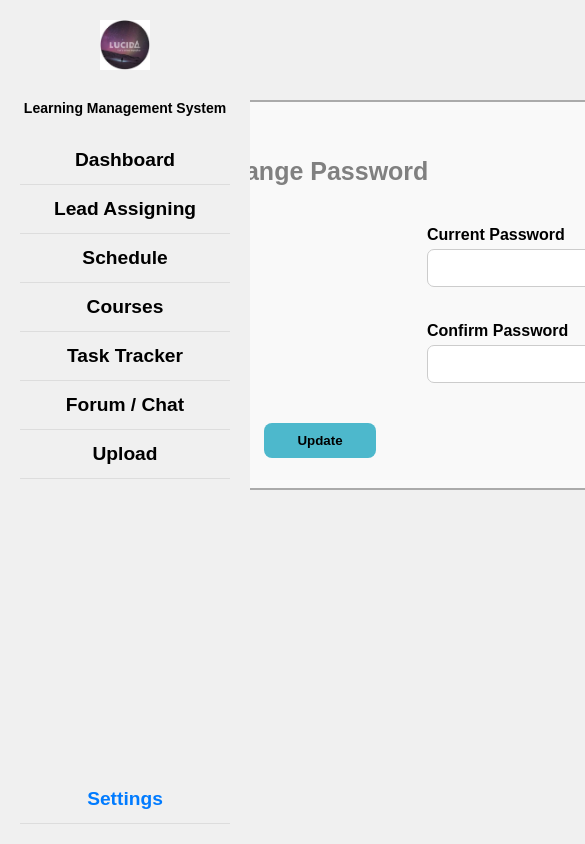
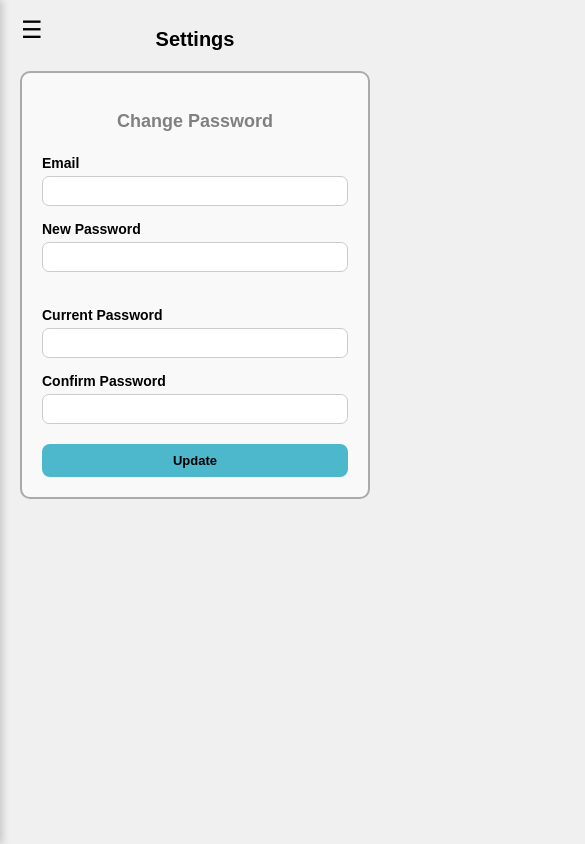
Before and after one commit to subhashini-git123/lms-project, a React (Create React App) app: page /settings in a window 390 px wide. Shown: the top 844 px of the page, 585 px wide, since content can reach past the window. Built offline with nearby package versions, Linux system fonts and the light colour scheme.

Commit message:
FEAT: Settings page is updated

```diff
--- a/src/pages/Setting.css
+++ b/src/pages/Setting.css
@@ -77,3 +77,113 @@
 .update-btn:hover {
   background-color: #3aaabf;
 }
+/* Sidebar wrapper and hamburger styling */
+.hamburger-btn {
+  display: none;
+  font-size: 24px;
+  position: absolute;
+  top: 15px;
+  left: 15px;
+  background: none;
+  border: none;
+  cursor: pointer;
+  z-index: 1000;
+}
+
+.sidebar-wrapper {
+  transition: transform 0.3s ease-in-out;
+}
+
+/* Responsive Styles */
+@media (max-width: 575px) {
+  .hamburger-btn {
+    display: block;
+  }
+.form-left label,
+.form-right label {
+  margin-bottom: 5px;
+  font-size: 14px;
+}
+  .sidebar-wrapper {
+    position: fixed;
+    top: 0;
+    left: 0;
+    height: 100%;
+    background-color: white;
+    width: 250px;
+    transform: translateX(-100%);
+    z-index: 999;
+    box-shadow: 2px 0 8px rgba(0, 0, 0, 0.2);
+  }
+
+  .sidebar-wrapper.open {
+    transform: translateX(0);
+  }
+
+  .settings-page-div {
+    margin-left: 0;
+    padding: 20px;
+  }
+
+  .form-group {
+    flex-direction: column;
+    gap: 0;
+    margin-left: 0;
+  }
+
+  .form-left input,
+  .form-right input {
+    width: 100%;
+  }
+
+  .settings-title {
+    margin-right: 0;
+    text-align: center;
+  }
+
+  .change-password-form {
+    width: 100%;
+    margin-left: 0;
+  }
+
+  .settings-page-div {
+    margin-left: 0;
+    padding-top: 20px;
+  }
+
+  .settings-title {
+    font-size: 20px;
+    /* margin-right: 0;
+    text-align: center; */
+  }
+
+  .change-password-form {
+    width: 100%;
+    /* margin-left: 0; */
+    padding: 20px;
+  }
+
+  .form-title {
+    font-size: 18px;
+    margin-bottom: 8px;
+  }
+
+  .form-group {
+    flex-direction: column;
+    gap: 20px;
+    margin-left: 0;
+  }
+
+  .form-left input,
+  .form-right input {
+    width: 100%;
+    padding: 14px 12px;
+    margin-bottom: 0;
+  }
+
+  .update-btn {
+    width: 100%;
+    padding: 9px;
+    font-size: 13px;
+  }
+}
--- a/src/pages/Setting.js
+++ b/src/pages/Setting.js
@@ -1,3 +1,117 @@
+// import React, { useState } from "react";
+// import "./Setting.css";
+// import Sidebar from "../components/Sidebar";
+
+// const Setting = () => {
+//   const [formData, setFormData] = useState({
+//     email: "",
+//     currentPassword: "",
+//     newPassword: "",
+//     confirmPassword: "",
+//   });
+
+//   const [message, setMessage] = useState("");
+//   const [error, setError] = useState("");
+
+//   const handleChange = (e) => {
+//     setFormData({ ...formData, [e.target.name]: e.target.value });
+//     setError("");
+//     setMessage("");
+//   };
+
+//   const validateEmail = (email) => {
+//     const regex = /^[^\s@]+@[^\s@]+\.[^\s@]+$/;
+//     return regex.test(email);
+//   };
+
+//   const handleSubmit = (e) => {
+//     e.preventDefault();
+
+//     const { email, currentPassword, newPassword, confirmPassword } = formData;
+
+//     if (!email || !currentPassword || !newPassword || !confirmPassword) {
+//       setError("Please fill in all fields.");
+//       return;
+//     }
+
+//     if (!validateEmail(email)) {
+//       setError("Please enter a valid email address.");
+//       return;
+//     }
+
+//     if (newPassword !== confirmPassword) {
+//       setError("New password and confirm password do not match.");
+//       return;
+//     }
+
+//     // Success
+//     setMessage("Password updated successfully!");
+//     setError("");
+//     console.log("Password update form submitted:", formData);
+//     // Optionally reset form
+//     setFormData({
+//       email: "",
+//       currentPassword: "",
+//       newPassword: "",
+//       confirmPassword: "",
+//     });
+//   };
+
+//   return (
+//     <div className="settings-container">
+//         <Sidebar/>
+//     <div className="settings-page-div">
+//       <h2 className="settings-title">Settings</h2>
+//       <form className="change-password-form" onSubmit={handleSubmit}>
+//         <h3 className="form-title">Change Password</h3>
+
+//         {error && <p className="error-text">{error}</p>}
+//         {message && <p className="success-text">{message}</p>}
+
+//         <div className="form-group">
+//           <div className="form-left">
+//             <label>Email</label>
+//             <input
+//               type="email"
+//               name="email"
+//               value={formData.email}
+//               onChange={handleChange}
+//             />
+//             <label>New Password</label>
+//             <input
+//               type="password"
+//               name="newPassword"
+//               value={formData.newPassword}
+//               onChange={handleChange}
+//             />
+//           </div>
+//           <div className="form-right">
+//             <label>Current Password</label>
+//             <input
+//               type="password"
+//               name="currentPassword"
+//               value={formData.currentPassword}
+//               onChange={handleChange}
+//             />
+//             <label>Confirm Password</label>
+//             <input
+//               type="password"
+//               name="confirmPassword"
+//               value={formData.confirmPassword}
+//               onChange={handleChange}
+//             />
+//           </div>
+//         </div>
+//         <button type="submit" className="update-btn">
+//           Update
+//         </button>
+//       </form>
+//     </div>
+//     </div>
+//   );
+// };
+
+// export default Setting;
 import React, { useState } from "react";
 import "./Setting.css";
 import Sidebar from "../components/Sidebar";
@@ -12,6 +126,7 @@ const Setting = () => {
 
   const [message, setMessage] = useState("");
   const [error, setError] = useState("");
+  const [sidebarOpen, setSidebarOpen] = useState(false); // toggle for sidebar
 
   const handleChange = (e) => {
     setFormData({ ...formData, [e.target.name]: e.target.value });
@@ -19,14 +134,10 @@ const Setting = () => {
     setMessage("");
   };
 
-  const validateEmail = (email) => {
-    const regex = /^[^\s@]+@[^\s@]+\.[^\s@]+$/;
-    return regex.test(email);
-  };
+  const validateEmail = (email) => /^[^\s@]+@[^\s@]+\.[^\s@]+$/.test(email);
 
   const handleSubmit = (e) => {
     e.preventDefault();
-
     const { email, currentPassword, newPassword, confirmPassword } = formData;
 
     if (!email || !currentPassword || !newPassword || !confirmPassword) {
@@ -44,11 +155,9 @@ const Setting = () => {
       return;
     }
 
-    // Success
     setMessage("Password updated successfully!");
     setError("");
     console.log("Password update form submitted:", formData);
-    // Optionally reset form
     setFormData({
       email: "",
       currentPassword: "",
@@ -59,7 +168,17 @@ const Setting = () => {
 
   return (
     <div className="settings-container">
-        <Sidebar/>
+      <button
+        className="hamburger-btn"
+        onClick={() => setSidebarOpen(!sidebarOpen)}
+      >
+        ☰
+      </button>
+
+      <div className={`sidebar-wrapper ${sidebarOpen ? "open" : ""}`}>
+        <Sidebar />
+      </div>
+
       <div className="settings-page-div">
         <h2 className="settings-title">Settings</h2>
         <form className="change-password-form" onSubmit={handleSubmit}>
--- a/src/pages/TaskTracker.css
+++ b/src/pages/TaskTracker.css
@@ -85,3 +85,62 @@ margin-left: 25px;
     gap: 20px;
 
 }
+@media (max-width: 575px) {
+  .task-tracker {
+    padding: 1rem;
+  }
+
+  .trainee-card {
+    flex-direction: column;
+    align-items: center;
+    text-align: center;
+    padding: 1rem;
+    margin-bottom: 1rem;
+  }
+
+  .trainee-photo {
+    width: 120px;
+    height: 120px;
+    margin-right: 0;
+    margin-bottom: 1rem;
+  }
+
+  .tabs {
+    flex-direction: column;
+    align-items: stretch;
+    gap: 10px;
+    font-size: 14px;
+  }
+
+  .tab {
+    width: 100%;
+    text-align: center;
+    padding: 10px;
+  }
+
+  .layout-border {
+    border: none;
+    border-radius: 0;
+  }
+
+  .tracker-container {
+    flex-direction: column;
+    align-items: center;
+    margin: 10px 0;
+    gap: 15px;
+  }
+
+  .course-grid {
+    grid-template-columns: 1fr;
+  }
+
+  .course-card {
+    width: 90%;
+    padding: 1rem;
+  }
+
+  .thumbnail {
+    height: 80px;
+
+  }
+}
```
Lines whose indentation alone changed are shown as unchanged.
